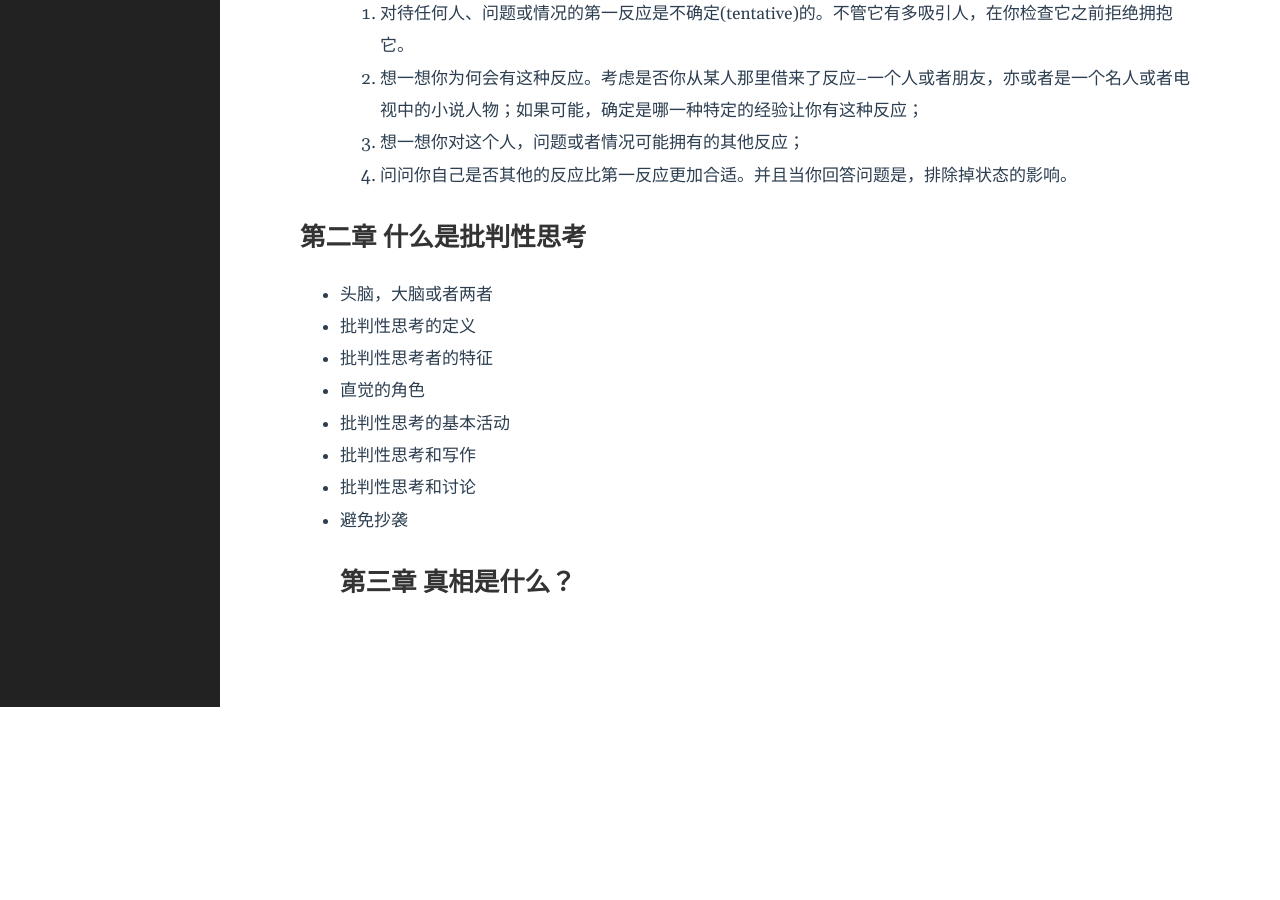
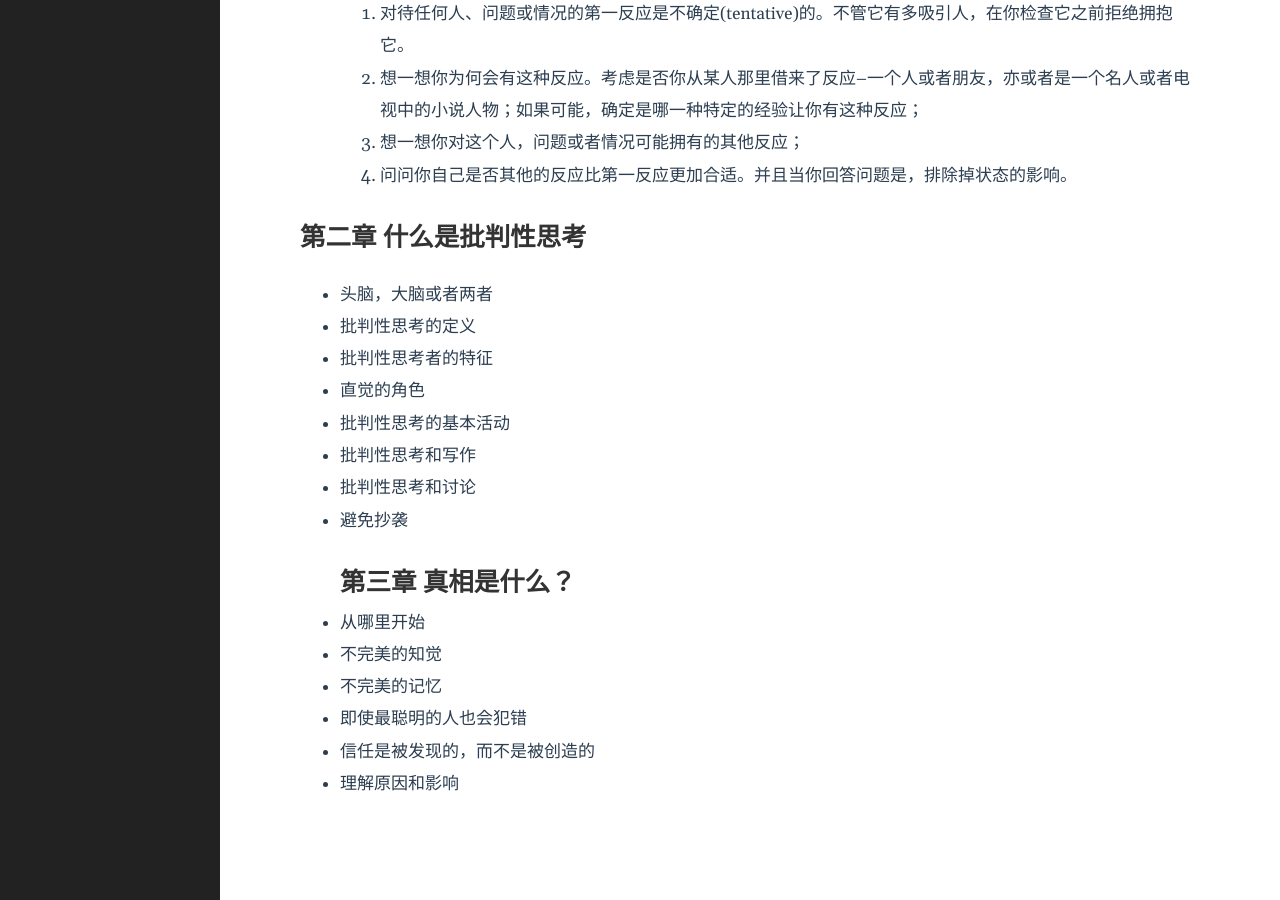
Before and after one commit to yejinp/yejinp.github.io, a Jekyll site: the page built from _posts/2025-01-08-读《Beyond Feelings_ A Guide to Critical Thinking》有感.markdown, in a window 1280 px wide and 900 px high, scrolled down 702 px. Built offline with Jekyll 4.4.1, drawn with Linux system fonts in a browser that asks for light colours; before the commit the page ends 1409 px from its top, so only the background shows below that.

Commit message:
更新第三章的主要内容

```diff
--- a/_posts/2025-01-08-读《Beyond Feelings_ A Guide to Critical Thinking》有感.markdown
+++ b/_posts/2025-01-08-读《Beyond Feelings_ A Guide to Critical Thinking》有感.markdown
@@ -33,3 +33,9 @@ category: 读书笔记
 - 批判性思考和讨论
 - 避免抄袭
 # 第三章 真相是什么？
+- 从哪里开始
+- 不完美的知觉
+- 不完美的记忆
+- 即使最聪明的人也会犯错
+- 信任是被发现的，而不是被创造的
+- 理解原因和影响
```
